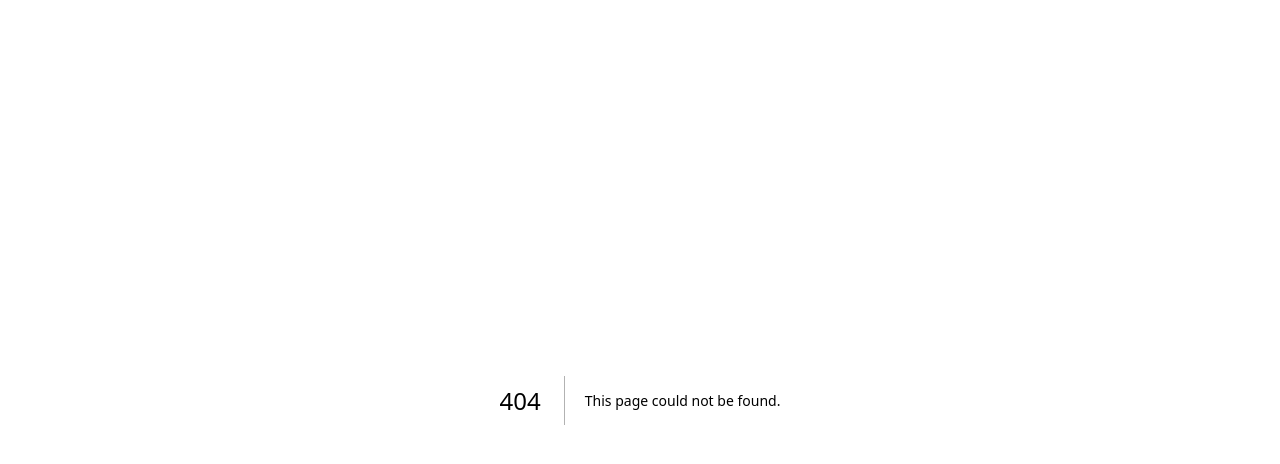
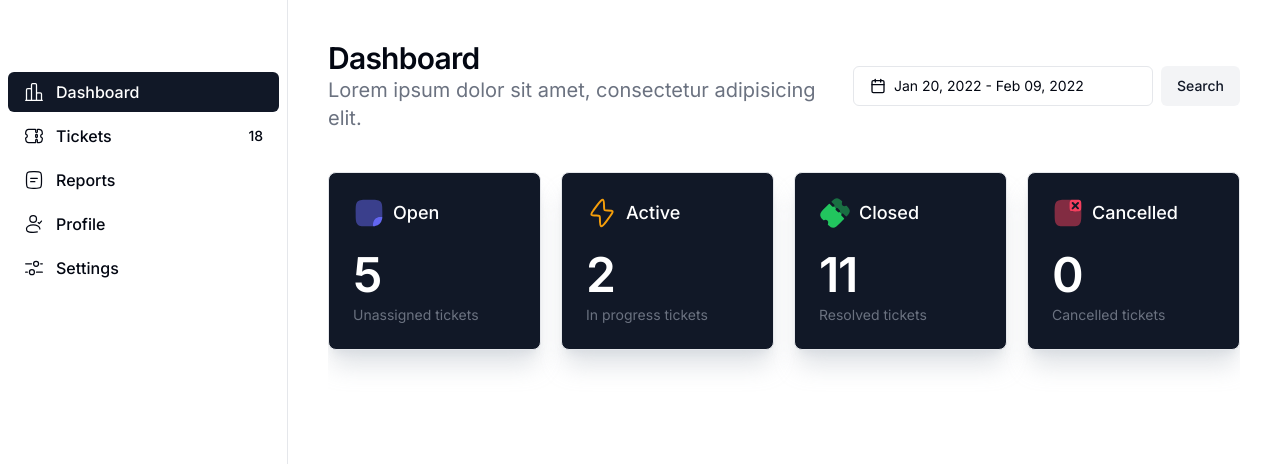
Before and after one commit to eric-sison/ssms-app, a Next.js app: page /dashboard in a window 1280 px wide. Before the commit this address had no page. Shown: the top 464 px of the page. Built offline with nearby package versions, Linux system fonts and the light colour scheme.

Commit message:
added page routes for main application

```diff
--- /dev/null
+++ b/src/app/(main)/dashboard/page.tsx
@@ -0,0 +1,118 @@
+import { DatePickerWithRange } from "@/components/features/DatePicker";
+import { TicketStatusCard } from "@/components/features/TicketStatusCard";
+import { SVGProps } from "react";
+import { Button } from "@/components/ui/Button";
+import { PageHeading } from "@/components/features/PageHeading";
+
+export default function Dashboard() {
+  return (
+    <div className="h-full overflow-y-hidden space-y-10">
+      <section className="flex justify-between">
+        <PageHeading
+          title="Dashboard"
+          subtitle="Lorem ipsum dolor sit amet, consectetur adipisicing elit."
+        />
+
+        <div className="flex items-center gap-2">
+          <DatePickerWithRange />
+          <Button variant={"secondary"}>Search</Button>
+        </div>
+      </section>
+
+      <section className="flex items-center gap-5">
+        <TicketStatusCard
+          title="Open"
+          count={5}
+          description="Unassigned tickets"
+          icon={<SolarStickerSquareBoldDuotone className="text-indigo-500" />}
+        />
+        <TicketStatusCard
+          title="Active"
+          count={2}
+          description="In progress tickets"
+          icon={<SolarBoltLinear className="text-amber-500" />}
+        />
+        <TicketStatusCard
+          title="Closed"
+          count={11}
+          description="Resolved tickets"
+          icon={<SolarTicketBoldDuotone className="text-green-500 -rotate-45" />}
+        />
+        <TicketStatusCard
+          title="Cancelled"
+          count={0}
+          description="Cancelled tickets"
+          icon={<SolarNotificationRemoveBoldDuotone className="text-rose-500" />}
+        />
+      </section>
+
+      {/* <section className="h-[calc(100%-20rem)] grid grid-cols-5 gap-5">
+        <div className="border bg-secondary/40 rounded-lg col-span-3"></div>
+        <div className="border bg-secondary/40 rounded-lg col-span-2"></div>
+      </section> */}
+    </div>
+  );
+}
+
+function SolarStickerSquareBoldDuotone(props: SVGProps<SVGSVGElement>) {
+  return (
+    <svg xmlns="http://www.w3.org/2000/svg" width="2em" height="2em" viewBox="0 0 24 24" {...props}>
+      <g fill="currentColor">
+        <path d="M22 15c-.584 0-1.076 0-1.5.008c-.928.016-1.528.069-2.045.237a5 5 0 0 0-3.21 3.21c-.168.517-.22 1.117-.237 2.045C15 20.924 15 21.416 15 22c.483 0 .954-.049 1.41-.142l.048-.01h.004l.038-.01a7.01 7.01 0 0 0 5.339-5.338c.105-.483.161-.985.161-1.5Z"></path>
+        <path
+          d="M12 22c-4.714 0-7.071 0-8.536-1.465C2 19.072 2 16.714 2 12s0-7.071 1.464-8.536C4.93 2 7.286 2 12 2c4.714 0 7.071 0 8.535 1.464C22 4.93 22 7.286 22 12c0 1.128 0 2.122-.02 3c-.575 0-1.06 0-1.48.008c-.928.016-1.528.069-2.045.237a5 5 0 0 0-3.21 3.21c-.168.517-.22 1.117-.237 2.045c-.008.42-.008.905-.008 1.48c-.878.02-1.872.02-3 .02Z"
+          opacity=".5"
+        ></path>
+      </g>
+    </svg>
+  );
+}
+
+function SolarBoltLinear(props: SVGProps<SVGSVGElement>) {
+  return (
+    <svg xmlns="http://www.w3.org/2000/svg" width="2em" height="2em" viewBox="0 0 24 24" {...props}>
+      <path
+        fill="none"
+        stroke="currentColor"
+        stroke-width="1.5"
+        d="m5.67 9.914l3.062-4.143c1.979-2.678 2.969-4.017 3.892-3.734c.923.283.923 1.925.923 5.21v.31c0 1.185 0 1.777.379 2.148l.02.02c.387.363 1.003.363 2.236.363c2.22 0 3.329 0 3.704.673l.018.034c.354.683-.289 1.553-1.574 3.29l-3.062 4.144c-1.98 2.678-2.969 4.017-3.892 3.734c-.923-.283-.923-1.925-.923-5.21v-.31c0-1.185 0-1.777-.379-2.148l-.02-.02c-.387-.363-1.003-.363-2.236-.363c-2.22 0-3.329 0-3.704-.673a1.084 1.084 0 0 1-.018-.034c-.354-.683.289-1.552 1.574-3.29Z"
+      ></path>
+    </svg>
+  );
+}
+
+function SolarTicketBoldDuotone(props: SVGProps<SVGSVGElement>) {
+  return (
+    <svg xmlns="http://www.w3.org/2000/svg" width="2em" height="2em" viewBox="0 0 24 24" {...props}>
+      <g fill="currentColor">
+        <path
+          fillRule="evenodd"
+          d="m14.014 17l-.006 2.003c-.001.47-.002.705-.149.851c-.147.146-.382.146-.854.146h-3.01c-3.78 0-5.67 0-6.845-1.172c-.81-.806-1.061-1.951-1.14-3.817c-.015-.37-.023-.556.046-.679c.07-.123.345-.277.897-.586a1.999 1.999 0 0 0 0-3.492c-.552-.308-.828-.463-.897-.586c-.069-.123-.061-.308-.045-.679c.078-1.866.33-3.01 1.139-3.817C4.324 4 6.214 4 9.995 4h3.51a.5.5 0 0 1 .501.499L14.014 7c0 .552.449 1 1.002 1v2c-.553 0-1.002.448-1.002 1v2c0 .552.449 1 1.002 1v2c-.553 0-1.002.448-1.002 1Z"
+          clipRule="evenodd"
+        ></path>
+        <path
+          d="M15.017 16c.553 0 1.002.448 1.002 1v1.976c0 .482 0 .723.155.87c.154.148.39.138.863.118c1.863-.079 3.007-.331 3.814-1.136c.809-.806 1.06-1.952 1.139-3.818c.015-.37.023-.555-.046-.678c-.069-.124-.345-.278-.897-.586a1.999 1.999 0 0 1 0-3.492c.552-.309.828-.463.897-.586c.07-.124.061-.309.046-.679c-.079-1.866-.33-3.011-1.14-3.818c-.877-.875-2.154-1.096-4.322-1.152a.497.497 0 0 0-.509.497V7c0 .552-.449 1-1.002 1v2a1 1 0 0 1 1.002 1v2c0 .552-.449 1-1.002 1v2Z"
+          opacity=".5"
+        ></path>
+      </g>
+    </svg>
+  );
+}
+
+function SolarNotificationRemoveBoldDuotone(props: SVGProps<SVGSVGElement>) {
+  return (
+    <svg xmlns="http://www.w3.org/2000/svg" width="2em" height="2em" viewBox="0 0 24 24" {...props}>
+      <g fill="currentColor">
+        <path
+          fillRule="evenodd"
+          d="M17.5 11c-2.121 0-3.182 0-3.841-.659C13 9.682 13 8.621 13 6.5c0-2.121 0-3.182.659-3.841C14.318 2 15.379 2 17.5 2c2.121 0 3.182 0 3.841.659C22 3.318 22 4.379 22 6.5c0 2.121 0 3.182-.659 3.841c-.659.659-1.72.659-3.841.659Zm-2.53-7.03a.75.75 0 0 1 1.06 0l1.47 1.47l1.47-1.47a.75.75 0 1 1 1.06 1.06L18.56 6.5l1.47 1.47a.75.75 0 0 1-1.06 1.06L17.5 7.56l-1.47 1.47a.75.75 0 1 1-1.06-1.06l1.47-1.47l-1.47-1.47a.75.75 0 0 1 0-1.06Z"
+          clipRule="evenodd"
+        ></path>
+        <path
+          d="M20.535 20.535C22 19.072 22 16.714 22 12c0-1.358 0-2.52-.035-3.522c-.058.884-.213 1.452-.624 1.863c-.659.659-1.72.659-3.841.659c-2.121 0-3.182 0-3.841-.659C13 9.682 13 8.621 13 6.5c0-2.121 0-3.182.659-3.841c.411-.411.979-.566 1.863-.624C14.52 2 13.358 2 12 2C7.286 2 4.929 2 3.464 3.464C2 4.93 2 7.286 2 12c0 4.714 0 7.071 1.464 8.535C4.93 22 7.286 22 12 22c4.714 0 7.071 0 8.535-1.465Z"
+          opacity=".5"
+        ></path>
+      </g>
+    </svg>
+  );
+}
--- /dev/null
+++ b/src/app/(main)/layout.tsx
@@ -0,0 +1,11 @@
+import { Sidebar } from "@/components/navigation/Sidebar";
+import { LayoutProps } from "../layout";
+
+export default function MainPageLayout({ children }: LayoutProps) {
+  return (
+    <div className="flex h-full">
+      <Sidebar />
+      <main className="h-full w-full p-10 overflow-y-auto">{children}</main>
+    </div>
+  );
+}
--- /dev/null
+++ b/src/app/(main)/loading.tsx
@@ -0,0 +1,3 @@
+export default function MainPageLoading() {
+  return <>Loading...</>;
+}
--- /dev/null
+++ b/src/app/(main)/profile/page.tsx
@@ -0,0 +1,3 @@
+export default function Profile() {
+  return <>Profile</>;
+}
--- /dev/null
+++ b/src/app/(main)/reports/page.tsx
@@ -0,0 +1,3 @@
+export default function Reports() {
+  return <>Reports</>;
+}
--- /dev/null
+++ b/src/app/(main)/settings/page.tsx
@@ -0,0 +1,14 @@
+"use client";
+
+import { Button } from "@/components/ui/Button";
+import { useTheme } from "next-themes";
+
+export default function Settings() {
+  const { setTheme } = useTheme();
+  return (
+    <div className="p-10 space-x-5">
+      <Button onClick={() => setTheme("light")}>Light</Button>
+      <Button onClick={() => setTheme("dark")}>Dark</Button>
+    </div>
+  );
+}
--- /dev/null
+++ b/src/app/(main)/tickets/page.tsx
@@ -0,0 +1,12 @@
+import { PageHeading } from "@/components/features/PageHeading";
+
+export default function Tickets() {
+  return (
+    <>
+      <PageHeading
+        title="Tickets"
+        subtitle="Lorem ipsum dolor sit amet, consectetur adipisicing elit."
+      />
+    </>
+  );
+}
```
